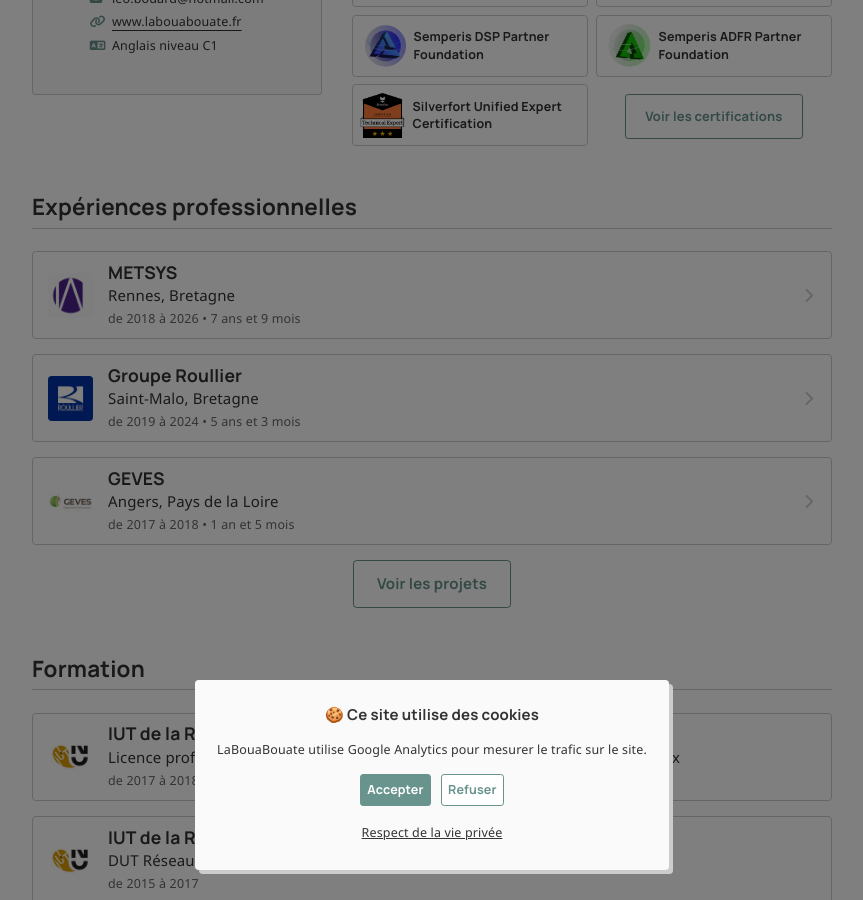
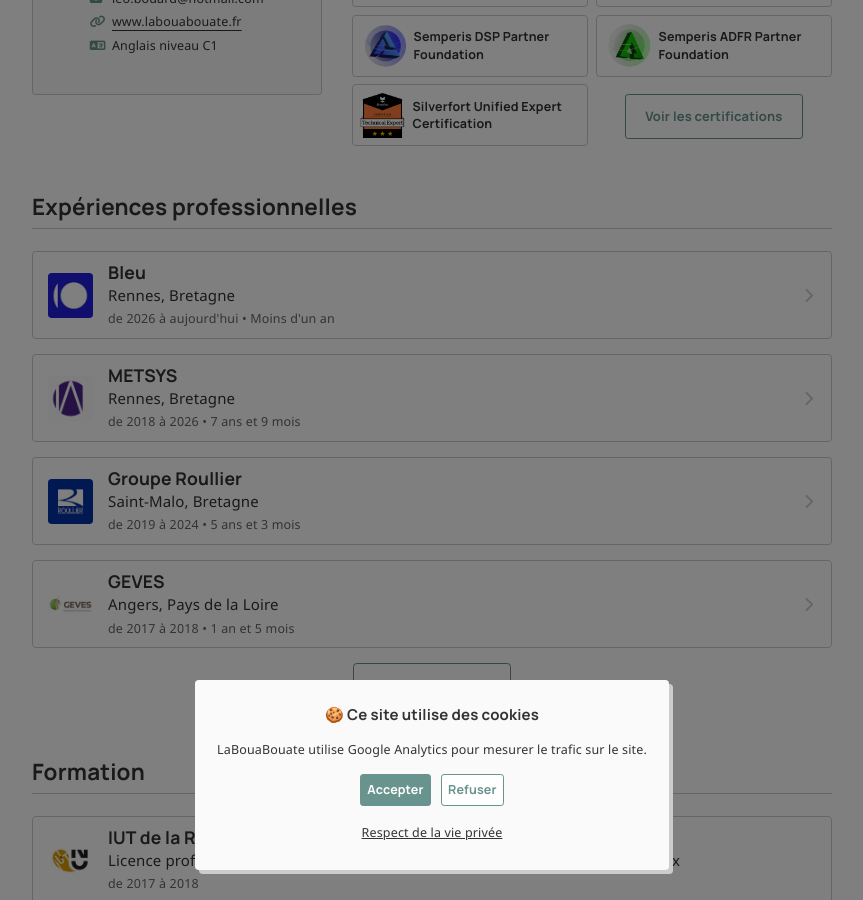
Before and after one commit to leobouard/leobouard.github.io, a Jekyll site: the page built from _pages/cv.html, in a window 1280 px wide and 900 px high, scrolled down 673 px. Shown: the whole window, without its empty margins (208-1071 px from the left). Built offline with Jekyll 4.4.1, drawn with Linux system fonts in a browser that asks for light colours; nearby versions of some CDN libraries; some web fonts are replaced; some of the changed lines change nothing that is shown.

Commit message:
Add Bleu company information to CV
Added new company 'Bleu' with details and position.

```diff
--- a/_data/cv.json
+++ b/_data/cv.json
@@ -61,6 +61,26 @@
         }
     ],
     "companies":  [
+        {
+            "name":  "Bleu",
+            "logo":  "/assets/cv/companies/bleu-cloud.jpg",
+            "location":  "Rennes, Bretagne",
+            "startDate":  "2026",
+            "endDate":  "aujourd'hui",
+            "duration":  "Moins d'un an",
+            "url":  "www.bleucloud.fr",
+            "activity": "Hébergement et services cloud",
+            "summary":  "Bleu propose les services Microsoft 365 et Microsoft Azure dans un cloud français sécurisé, en cours de qualification SecNumCloud 3.2 de l’ANSSI.",
+            "positions":  [
+                {
+                    "title":  "Ingénieur opération Microsoft 365",
+                    "startDate":  "juillet 2026",
+                    "endDate":  "aujourd'hui",
+                    "summary":  "",
+                    "highlights":  [ ]
+                }
+            ]
+        },
         {
             "name":  "METSYS",
             "logo":  "/assets/cv/companies/metsys.jpg",
```
